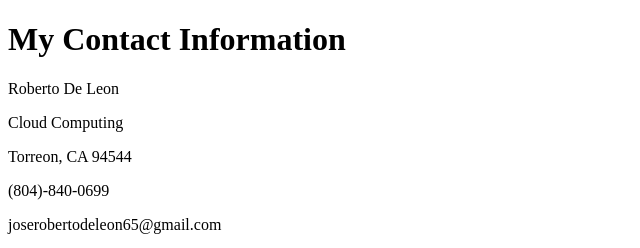
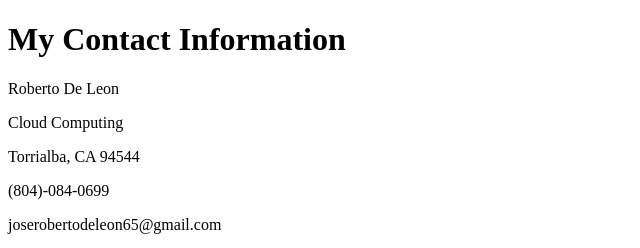
Before and after one commit to joserobertodeleon/cv, a plain HTML site: page contact-me.html in a window 1280 px wide. Shown: the top 248 px of the page, 0-640 px from the left. Drawn offline with Linux system fonts and the light colour scheme.

Commit message:
Add files via upload

```diff
--- a/contact-me.html
+++ b/contact-me.html
@@ -8,8 +8,8 @@
     <h1>My Contact Information</h1>
     <p>Roberto De Leon</p>
     <p>Cloud Computing</p>
-    <p>Torreon, CA 94544</p>
-    <p>(804)-840-0699</p>
+    <p>Torrialba, CA 94544</p>
+    <p>(804)-084-0699</p>
     <p>joserobertodeleon65@gmail.com</p>
     <hr>
     <form action="mailto:joserobertodeleon65@gmail.com" method="post" enctype="text/plain">
```
